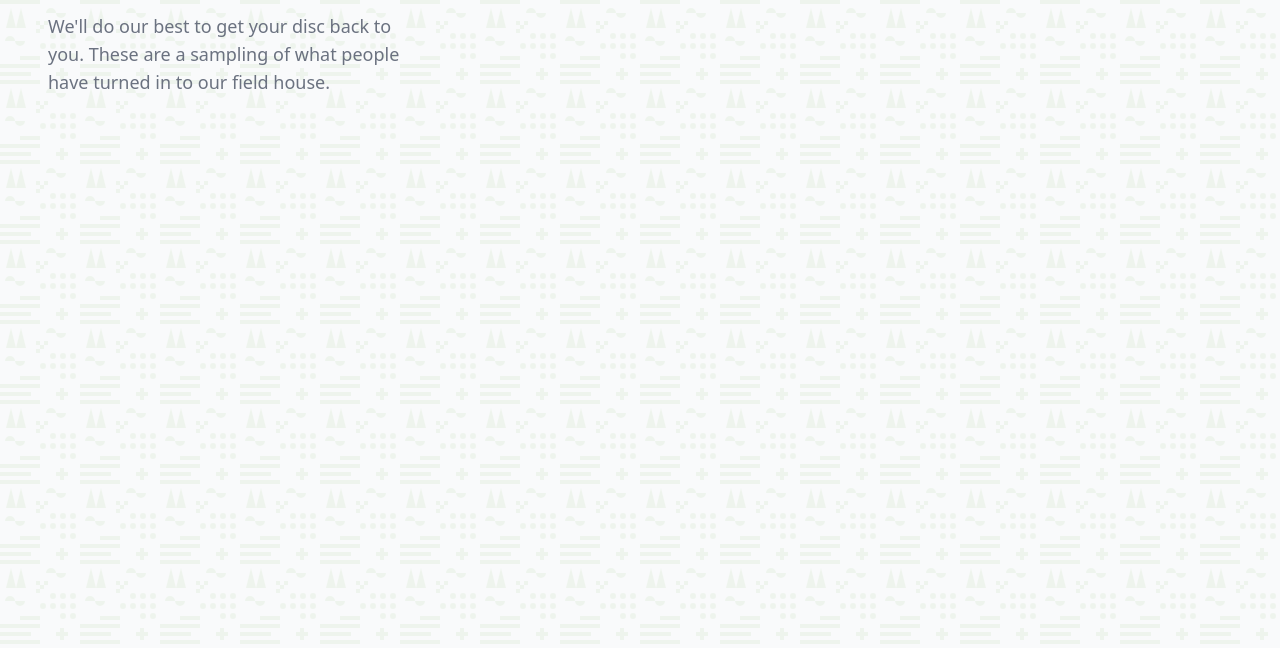
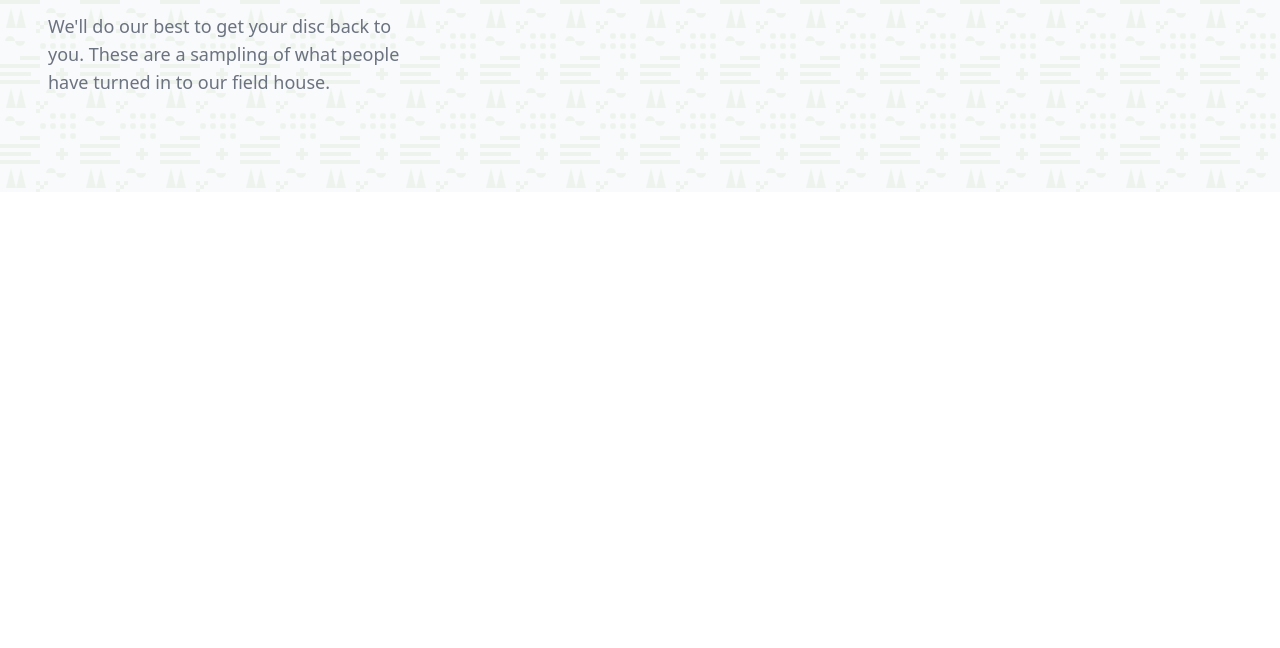
Before and after one commit to JSGraef/Beacon-Glades, a Gatsby site: page /lost in a window 1280 px wide. Shown: the part 152-800 px from the top of the page. Built offline with nearby package versions, Linux system fonts and the light colour scheme; Gatsby itself is replaced by a stand-in of ours.

Commit message:
Fix scrolling issue

```diff
--- a/src/Layout.js
+++ b/src/Layout.js
@@ -3,7 +3,7 @@
 
 export default function Layout(props) {
   return (
-    <div className="relative bg-gray-50 overflow-hidden h-screen">
+    <div className="relative bg-gray-50">
       <div
         className="hidden sm:block sm:absolute sm:inset-y-0 sm:h-full sm:w-full"
         aria-hidden="true"
--- a/src/pages/hole/hole.js
+++ b/src/pages/hole/hole.js
@@ -46,9 +46,7 @@
           </div>
 
           <div className="mt-12 lg:mt-0 lg:col-span-2">
-            <dl className="space-y-12">
               <HoleMap holeNumber={holeNum} />
-            </dl>
           </div>
         </div>
       </div>
```
